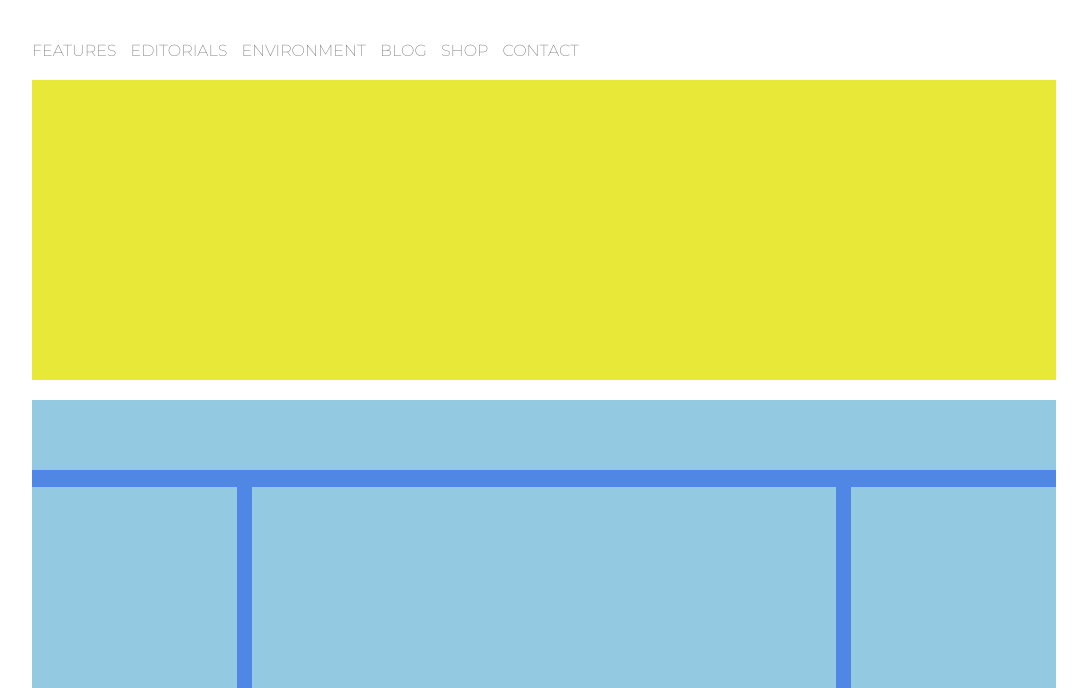
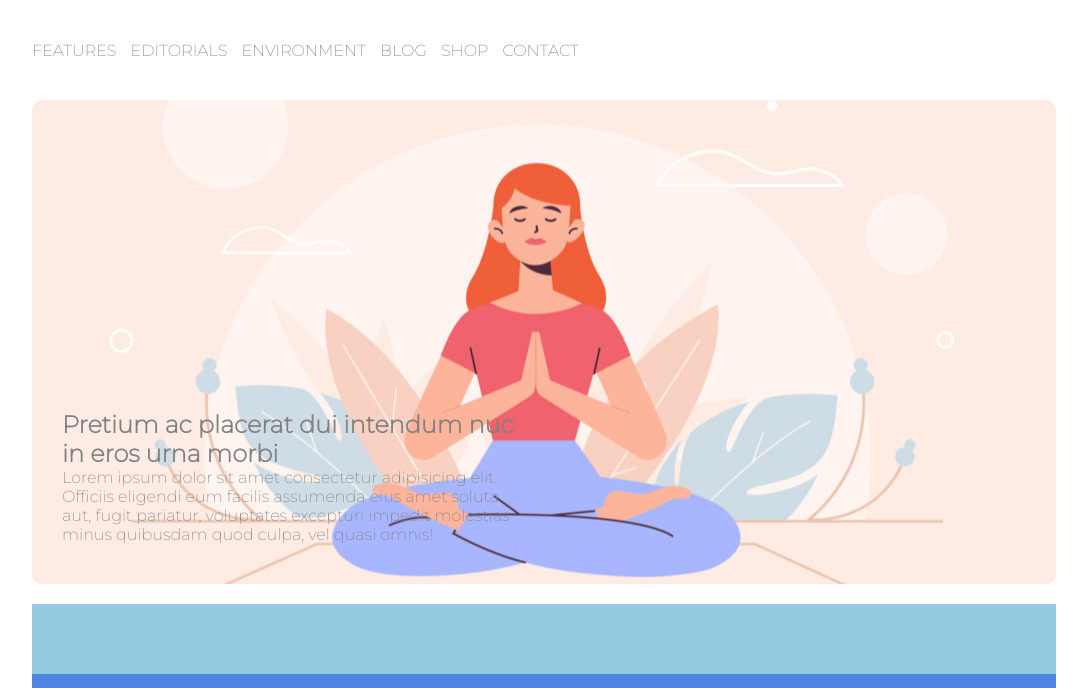
Before and after one commit to olic96/htmlcss-wp, a plain HTML site: page index.html in a window 1280 px wide. Shown: the part 93-781 px from the top of the page, without its empty margins (96-1183 px from the left). Drawn offline with Linux system fonts and the light colour scheme.

Commit message:
section-1

```diff
--- a/index.html
+++ b/index.html
@@ -26,7 +26,10 @@
 
         <main>
             <section class="section-1">
-
+                <div class="hero-text">
+                    <h1>Pretium ac placerat dui intendum nuc in eros urna morbi</h1>
+                    <p>Lorem ipsum dolor sit amet consectetur adipisicing elit. Officiis eligendi eum facilis assumenda eius amet soluta aut, fugit pariatur, voluptates excepturi impedit molestias minus quibusdam quod culpa, vel quasi omnis!</p>
+                </div>
             </section>
 
             <section class="section-2">
--- a/style/style.css
+++ b/style/style.css
@@ -46,9 +46,17 @@ nav > a{
 
 /* Main */
 .section-1{
-    min-height: 300px;
-    background-color: rgb(232, 232, 57);
-    margin-top: 20px;
+    background-image: url(../img/banner.jpg);
+    background-position: center center;
+    min-height: 400px;
+    margin-top: 40px;
+    border-radius: 10px;
+}
+
+.hero-text{
+   color: gray;
+   padding: 310px 30px 40px;
+   max-width: 520px;
 }
 
 .section-2{
```
